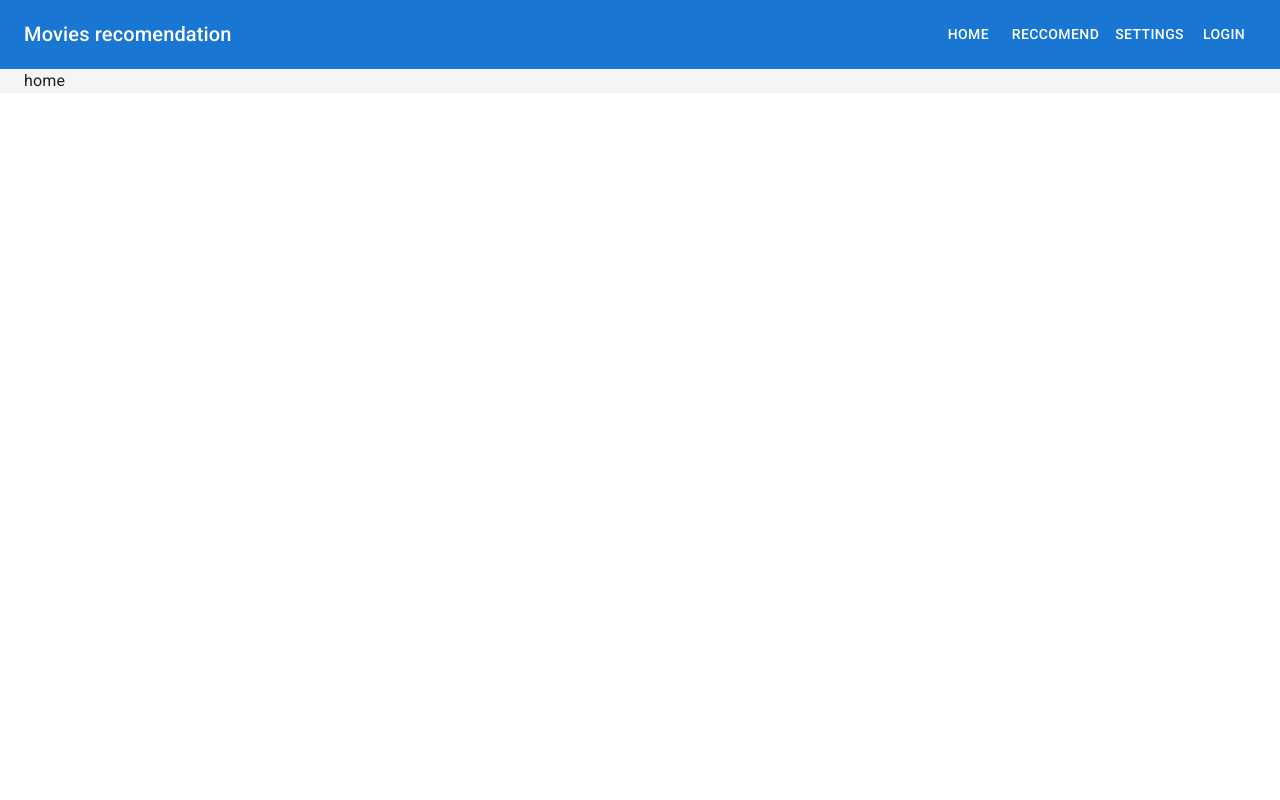
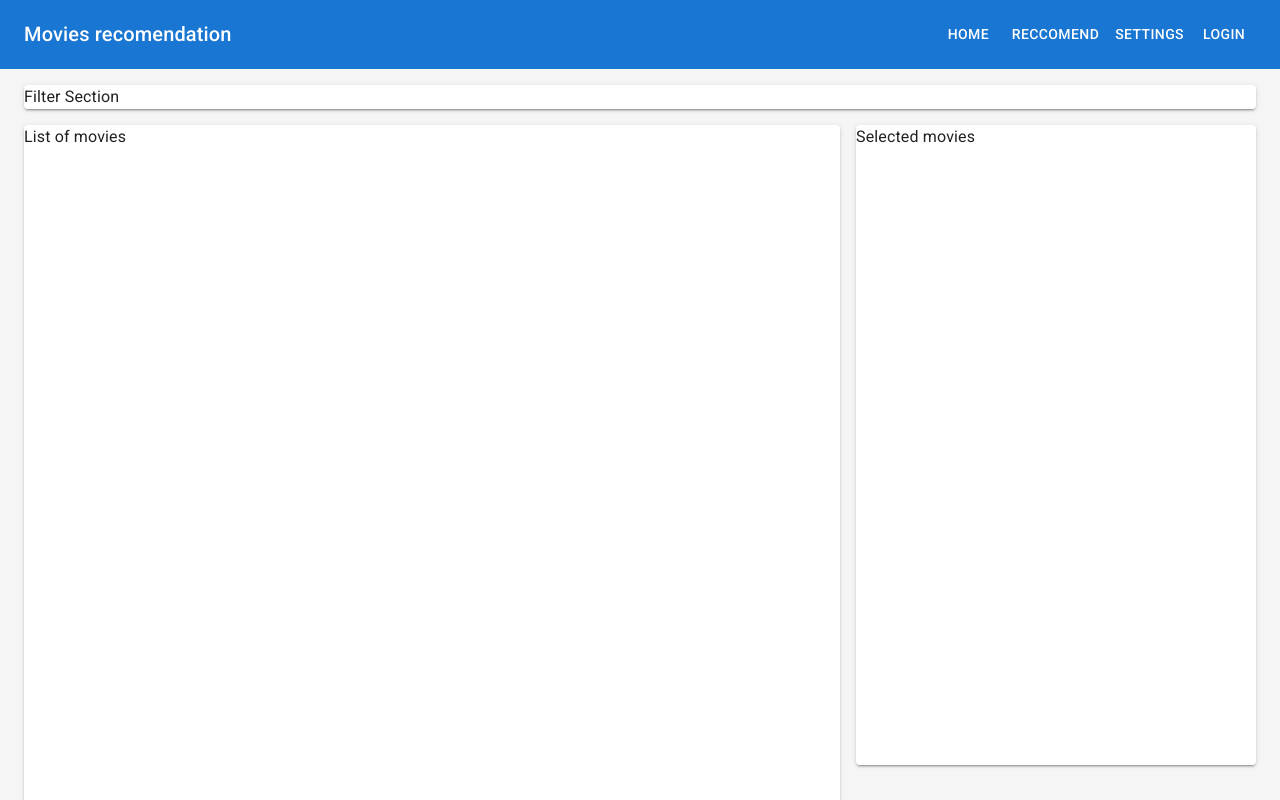
Before and after one commit to victorchei/some-react-examples, a React (Create React App) app: page / in a window 1280 px wide. Shown: the top 800 px of the page. Built offline with nearby package versions, Linux system fonts and the light colour scheme.

Commit message:
page-home: add grid

```diff
--- a/src/pages/Home/index.js
+++ b/src/pages/Home/index.js
@@ -1,7 +1,29 @@
 import React from 'react'
+import { Box, Grid, Paper } from '@mui/material'
 
 const Home = () => {
-  return <div>home</div>
+  return (
+    <Box sx={{ flexGrow: 1, marginTop: 2 }}>
+      <Grid container spacing={2}>
+        <Grid item xs={12}>
+          <Paper elevation={2}>Filter Section</Paper>
+        </Grid>
+        <Grid item xs={12} md={8}>
+          <Paper elevation={2} sx={{ height: '200vh' }}>
+            List of movies
+          </Paper>
+        </Grid>
+        <Grid item xs={12} md={4}>
+          <Paper
+            elevation={2}
+            sx={{ height: '80vh', position: 'sticky', top: '12vh' }}
+          >
+            Selected movies
+          </Paper>
+        </Grid>
+      </Grid>
+    </Box>
+  )
 }
 
 export default Home
```
